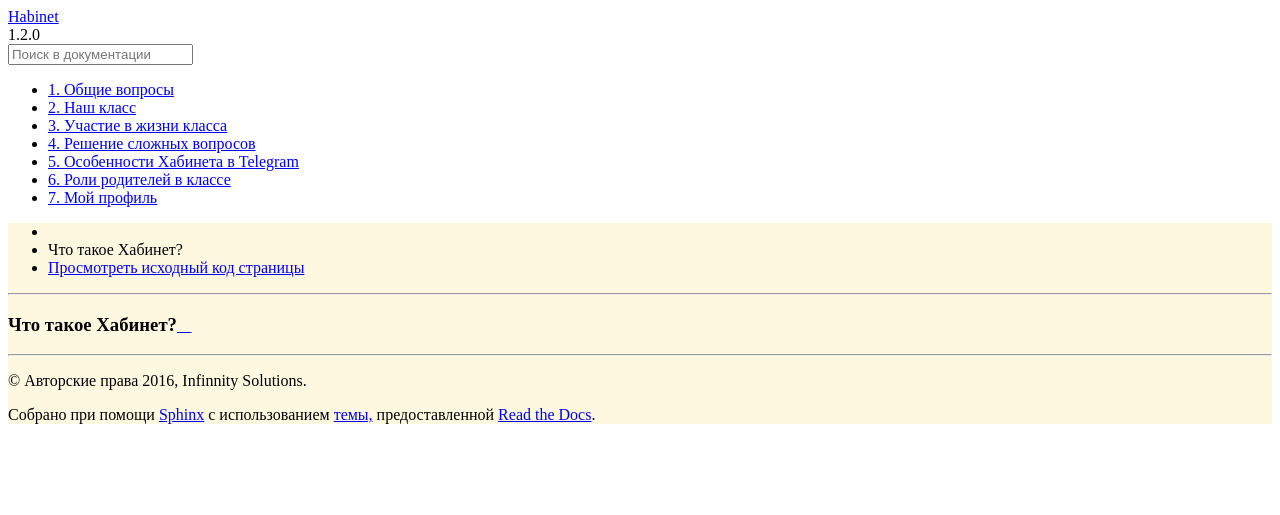
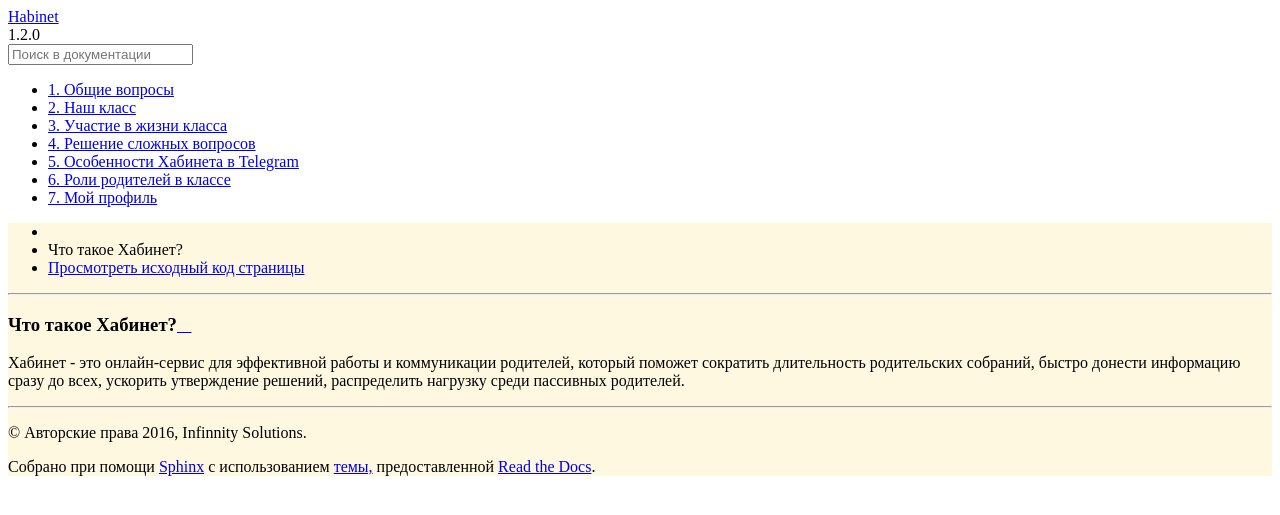
Before and after one commit to Habinet/Habinet.readthedocs.org, a Sphinx documentation site: the page built from docs/source/01-general-issues/1.1.rst, in a window 1280 px wide. Shown: the top 515 px of the page. Built offline with Sphinx 7.4.7 and the Read the Docs theme 2.0.0, drawn with Linux system fonts in a browser that asks for light colours; comment, search, counter and statistics services are not loaded.

Commit message:
Изменение справки

```diff
--- a/docs/source/01-general-issues/1.1.rst
+++ b/docs/source/01-general-issues/1.1.rst
@@ -1,2 +1,6 @@
 Что такое Хабинет?
 ------------------
+Хабинет - это онлайн-сервис для эффективной работы и коммуникации родителей,
+который поможет сократить длительность родительских собраний, быстро донести
+информацию сразу до всех, ускорить утверждение решений, распределить нагрузку
+среди пассивных родителей.
```
